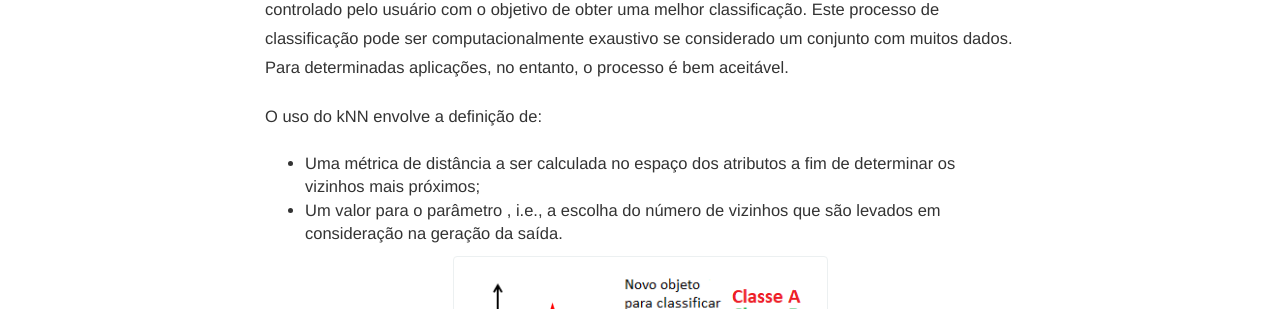
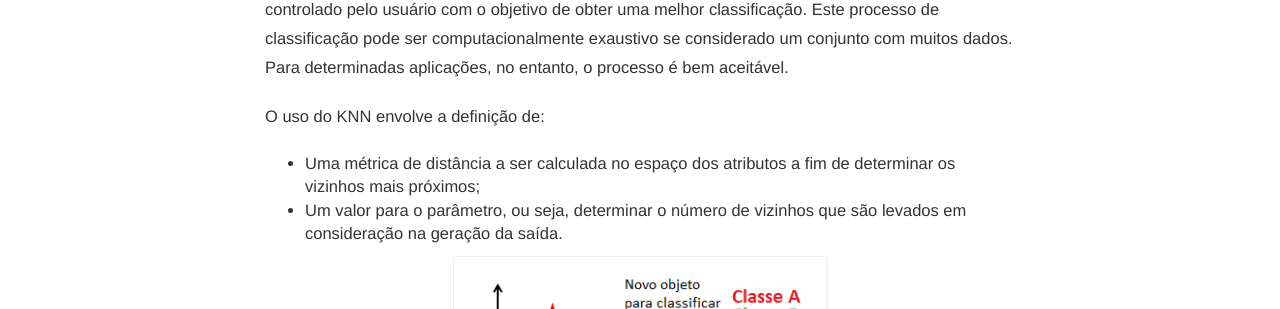
Before and after one commit to theavila/theavila.github.io, a Jekyll site: the page built from _posts/2020-07-21-KNN-Iris.md, in a window 1280 px wide and 900 px high, scrolled down 1241 px. Shown: the part 153-462 px from the top of the window. Built offline with Jekyll 4.4.1, drawn with Linux system fonts in a browser that asks for light colours; some web fonts are replaced; comment, search, counter and statistics services are not loaded.

Commit message:
update post KNN

```diff
--- a/_posts/2020-07-21-KNN-Iris.md
+++ b/_posts/2020-07-21-KNN-Iris.md
@@ -28,9 +28,9 @@ que tenham a menor distância. Estes K elementos são chamados de K-vizinhos mai
 
 KNN é um classificador que possui apenas um parâmetro livre (o número de K-vizinhos) que é controlado pelo usuário com o objetivo de obter uma melhor classificação. Este processo de classificação pode ser computacionalmente exaustivo se considerado um conjunto com muitos dados. Para determinadas aplicações, no entanto, o processo é bem aceitável.
 
-O uso do kNN envolve a definição de:
+O uso do KNN envolve a definição de:
 * Uma métrica de distância a ser calculada no espaço dos atributos a fim de determinar os vizinhos mais próximos;
-* Um valor para o parâmetro , i.e., a escolha do número de vizinhos que são levados em consideração na geração da saída.
+* Um valor para o parâmetro, ou seja, determinar o número de vizinhos que são levados em consideração na geração da saída.
 
 <img class="img-responsive center-block thumbnail" src="/img/knn.png" alt="knn-image" style="width:50%"/>
 
@@ -56,7 +56,7 @@ Para esse exemplo, utilizaremos o conjunto de dados Iris contém quatro atributo
 
 Apenas para referência, aqui estão fotos das três espécies de flores:
 
-<img class="img-responsive center-block thumbnail" src="/img/irisFlores.png" alt="iris-flores" style="width:55%"/>
+<img class="img-responsive center-block thumbnail" src="/img/irisFlores.png" alt="iris-flores" style="width:85%"/>
 
 Dataset disponível em: <a href="https://archive.ics.uci.edu/ml/datasets/Iris" target="_blank">https://archive.ics.uci.edu/ml/datasets/Iris</a>
 
```
